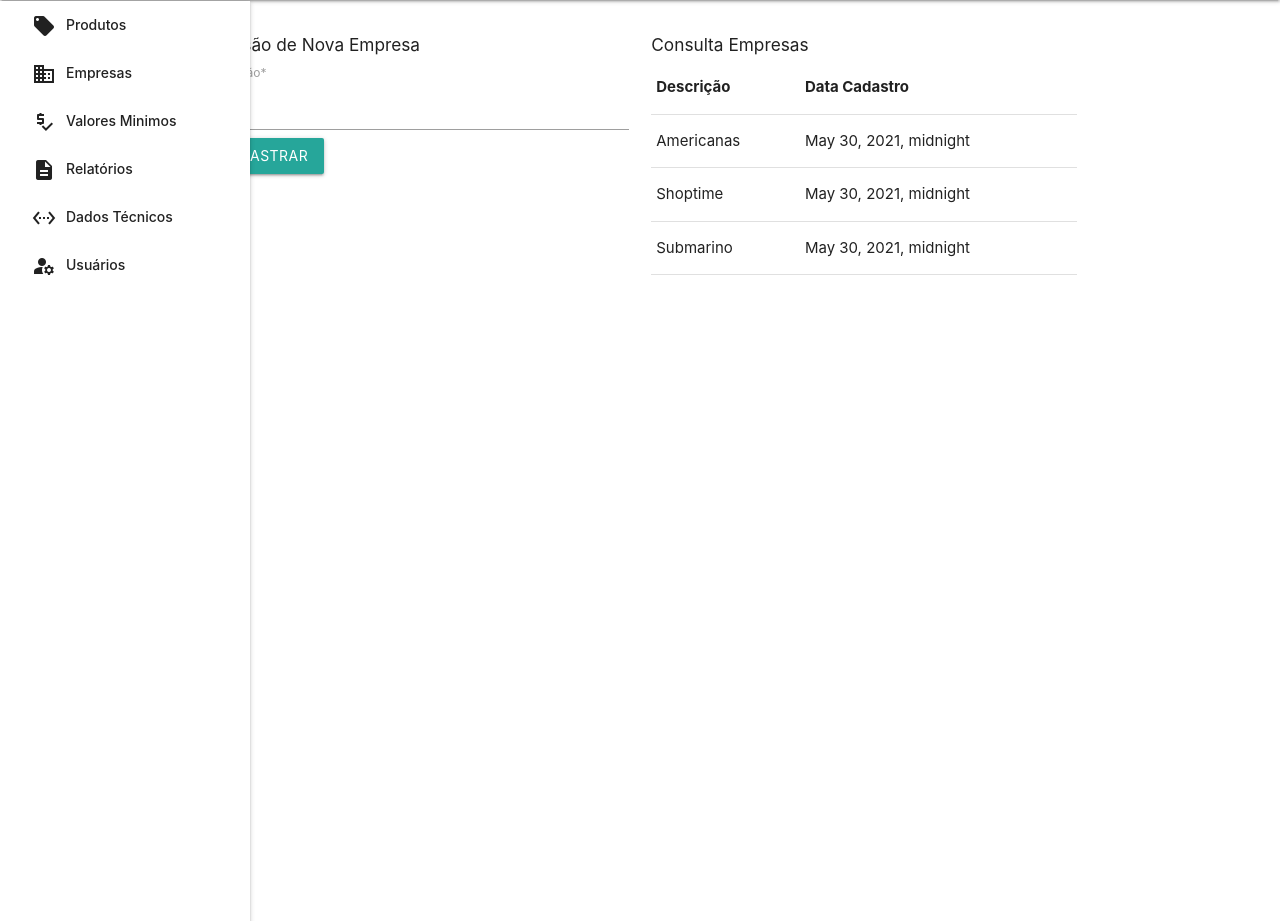
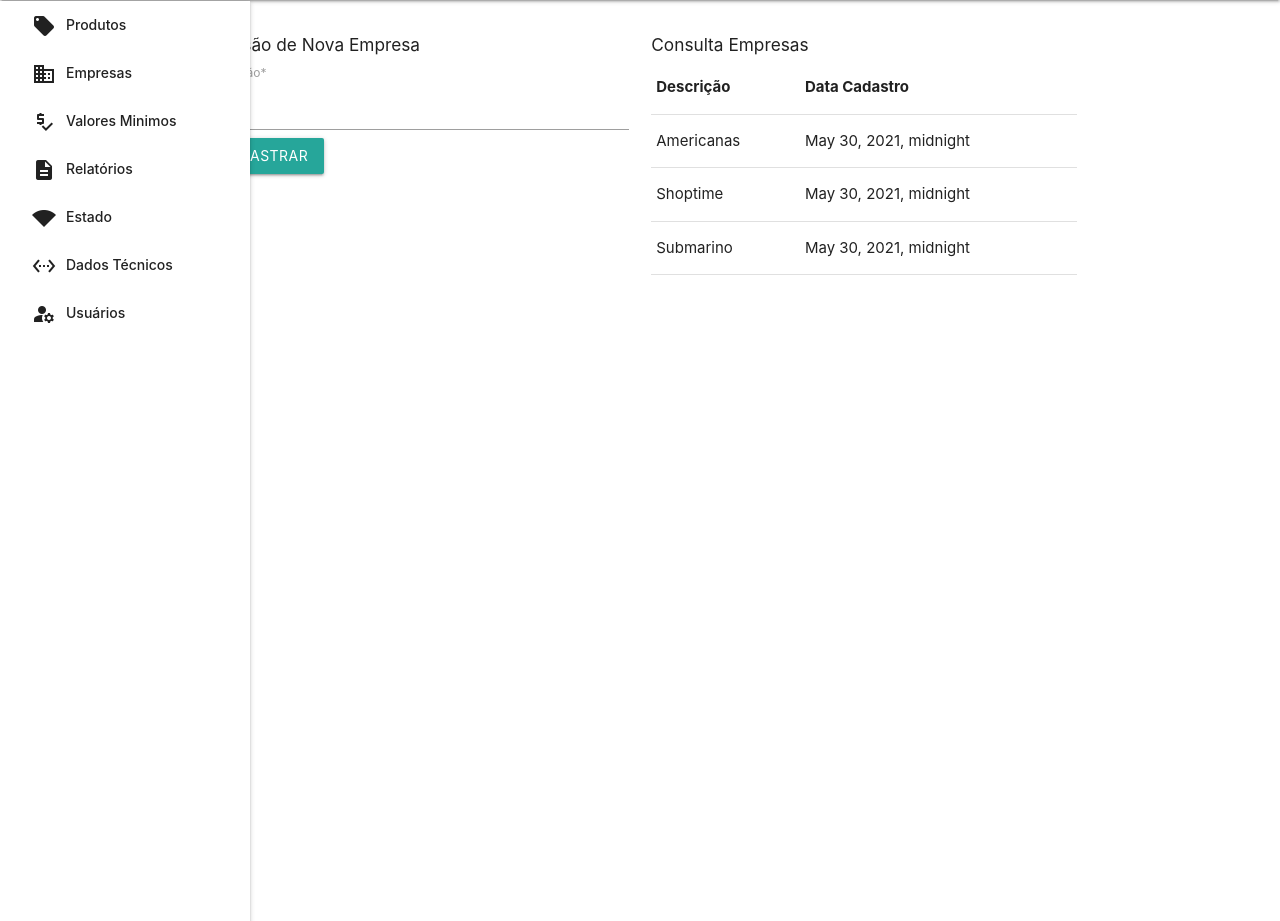
Before and after one commit to lhggomes/price_bot, a Django app: page /dashboard/manage-company in a window 1280 px wide. Shown: the part 64-985 px from the top of the page. Run offline with Django 3.2, Linux system fonts and the light colour scheme; data comes from the database, SQL or seed files in the repository; some libraries are stand-ins or nearby versions.

Commit message:
Adding pages

```diff
--- a/templates/base/base.html
+++ b/templates/base/base.html
@@ -32,6 +32,7 @@
             <li><a href="{% url 'manage-company' %}"><span class="material-icons">business</span>{% trans 'Empresas' %}</a></li>
             <li><a href="#!"><span class="material-icons">price_check</span>{% trans 'Valores Minimos' %}</a></li>
             <li><a href="#!"><span class="material-icons">description</span>{% trans 'Relatórios' %}</a></li>
+            <li><a href="#!"><span class="material-icons">signal_wifi_statusbar_4_bar</span>{% trans 'Estado' %}</a></li>
             <li><a href="#!"><span class="material-icons">settings_ethernet</span>{% trans 'Dados Técnicos' %}</a></li>
             <li><a href="#!"><span class="material-icons">manage_accounts</span>{% trans 'Usuários' %}</a></li>
         </ul>
```
